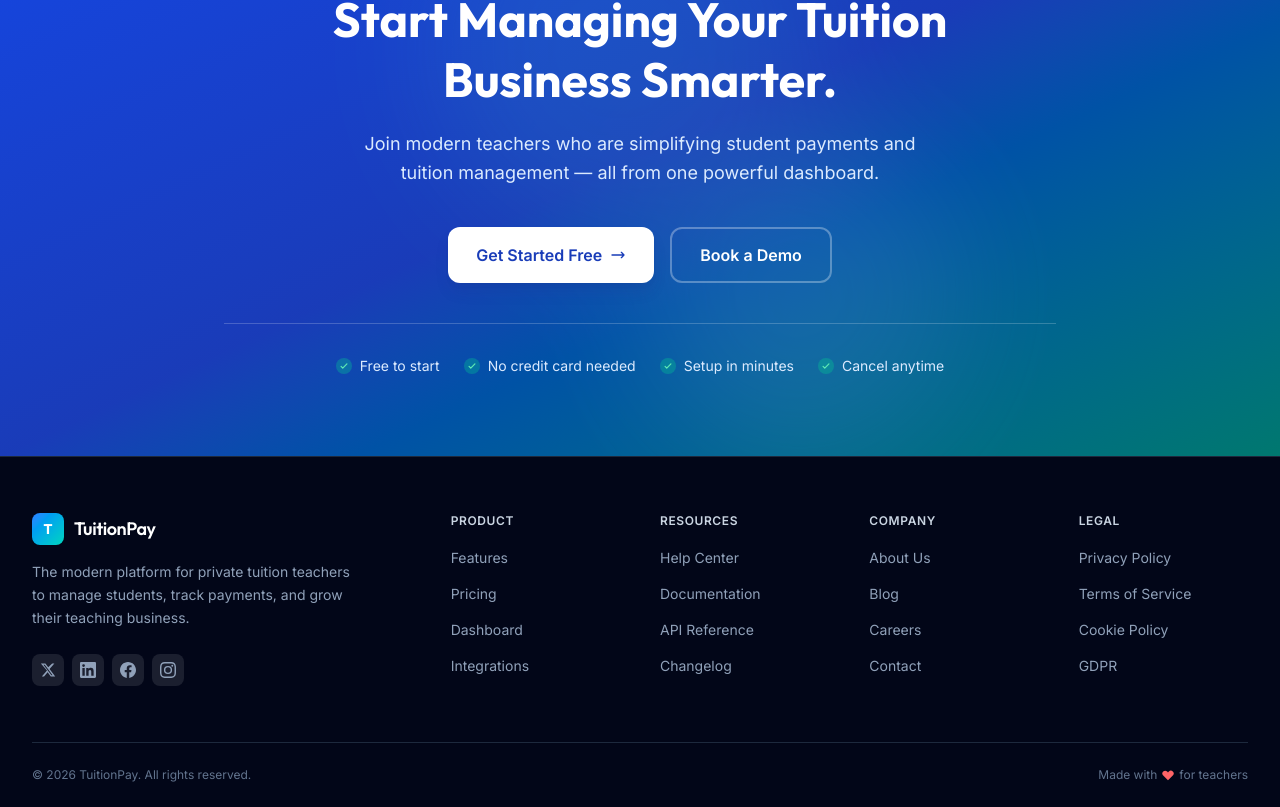
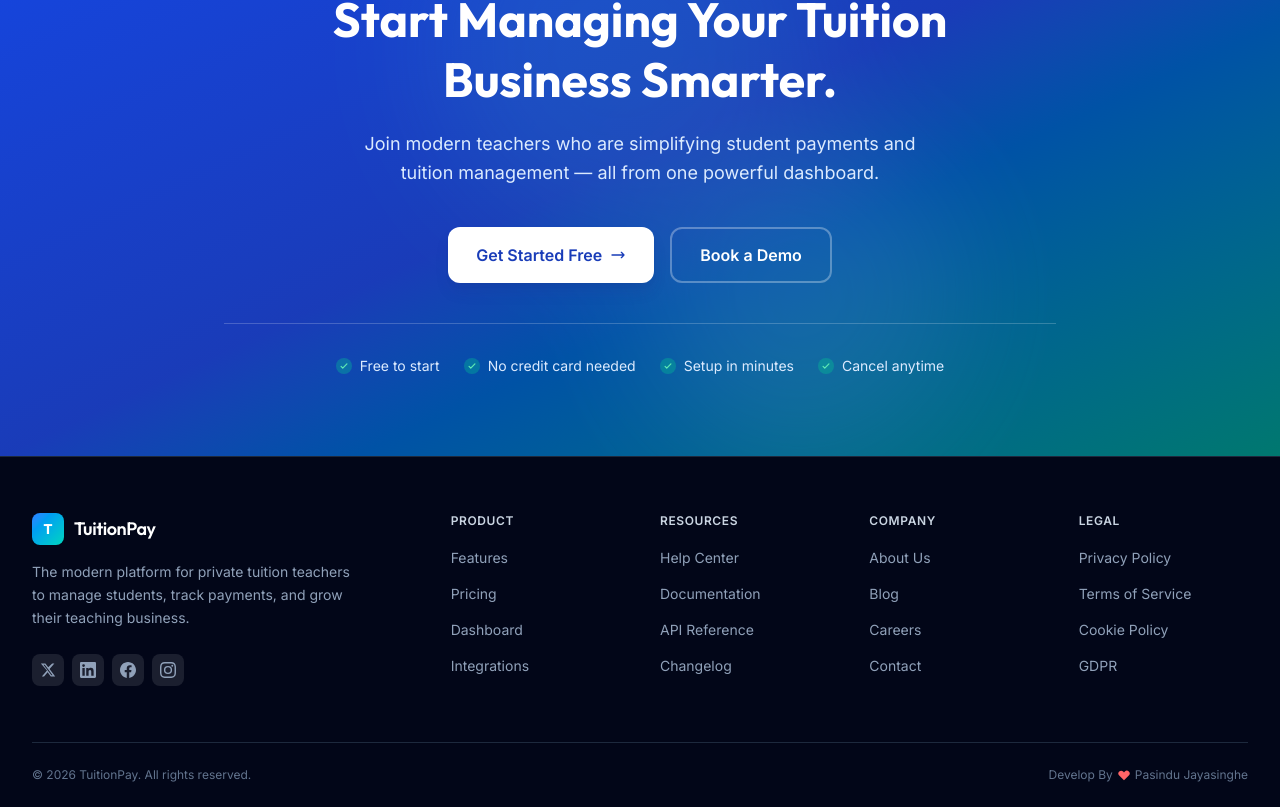
Before and after one commit to PasinduJayasinghe2004/FinTech-Solution, a React (Vite) app in the folder fintech soulution/: page / in a window 1280 px wide. Shown: the part 6411-7218 px from the top of the page. Built offline with nearby package versions, Linux system fonts and the light colour scheme; the HTML template or start-up script is replaced by a standard one.

Commit message:
feat: add responsive site footer component with navigation links and social icons

```diff
--- a/fintech soulution/src/components/Footer.tsx
+++ b/fintech soulution/src/components/Footer.tsx
@@ -71,11 +71,11 @@
             &copy; 2026 TuitionPay. All rights reserved.
           </p>
           <div className="flex items-center gap-1">
-            <span className="text-xs text-slate-500">Made with</span>
+            <span className="text-xs text-slate-500">Develop By</span>
             <svg className="w-3.5 h-3.5 text-red-400 fill-current" viewBox="0 0 20 20">
               <path fillRule="evenodd" d="M3.172 5.172a4 4 0 015.656 0L10 6.343l1.172-1.171a4 4 0 115.656 5.656L10 17.657l-6.828-6.829a4 4 0 010-5.656z" clipRule="evenodd" />
             </svg>
-            <span className="text-xs text-slate-500">for teachers</span>
+            <span className="text-xs text-slate-500">Pasindu Jayasinghe</span>
           </div>
         </div>
       </div>
```
